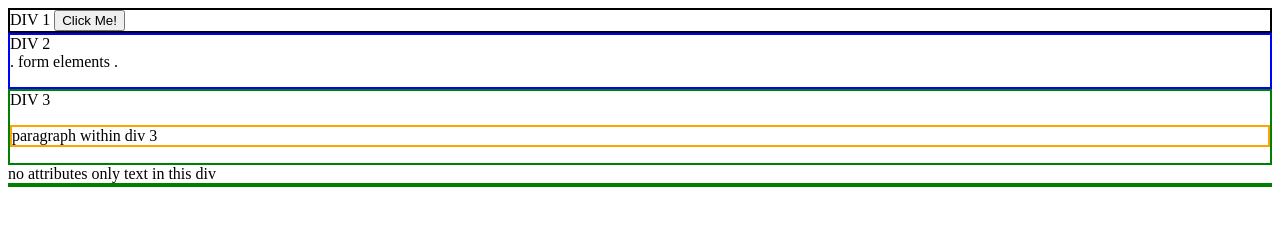
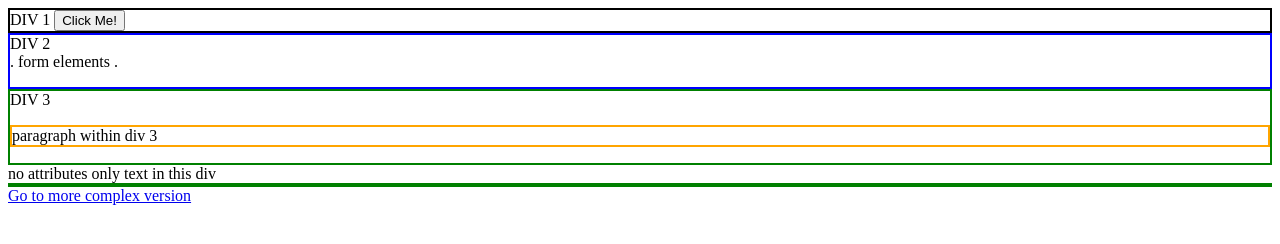
Before and after one commit to renegcepeda/renegcepeda.github.io, a plain HTML site: page index.html in a window 1280 px wide. Drawn offline with Linux system fonts and the light colour scheme.

Commit message:
Update index.html

```diff
--- a/index.html
+++ b/index.html
@@ -19,5 +19,6 @@
 		<div></div>
 		<div>no attributes only text in this div</div>
 		<div style="border: 2px solid green"></div>
+		<a href="more_complex_version.html">Go to more complex version</a>
 	</body>
 </html>
```
